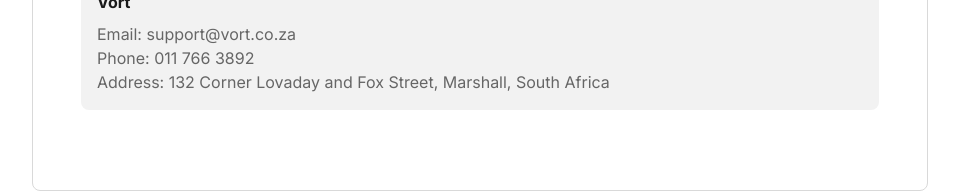
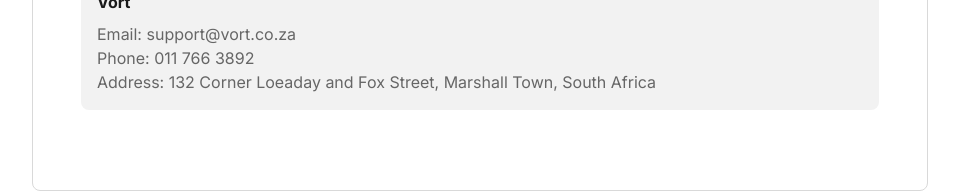
Before and after one commit to Generalcom/-, a Next.js app: page /privacy in a window 1280 px wide. Shown: the part 2739-2932 px from the top of the page, without its empty margins (160-1119 px from the left). Built offline with nearby package versions, Linux system fonts and the light colour scheme; no server answers.

Commit message:
feat: update privacy policy with correct Vort contact info
Add accurate Vort contact details for Google OAuth verification.

Co-authored-by: null <215265286+Generalcom@users.noreply.github.com>

```diff
--- a/app/privacy/page.tsx
+++ b/app/privacy/page.tsx
@@ -216,7 +216,7 @@ export default function PrivacyPolicyPage() {
                   <p className="text-muted-foreground">Email: support@vort.co.za</p>
                   <p className="text-muted-foreground">Phone: 011 766 3892</p>
                   <p className="text-muted-foreground">
-                    Address: 132 Corner Lovaday and Fox Street, Marshall, South Africa
+                    Address: 132 Corner Loeaday and Fox Street, Marshall Town, South Africa
                   </p>
                 </div>
               </section>
```
Also changed, not shown: 1 other file (tests, documents, lock files or other folders).
